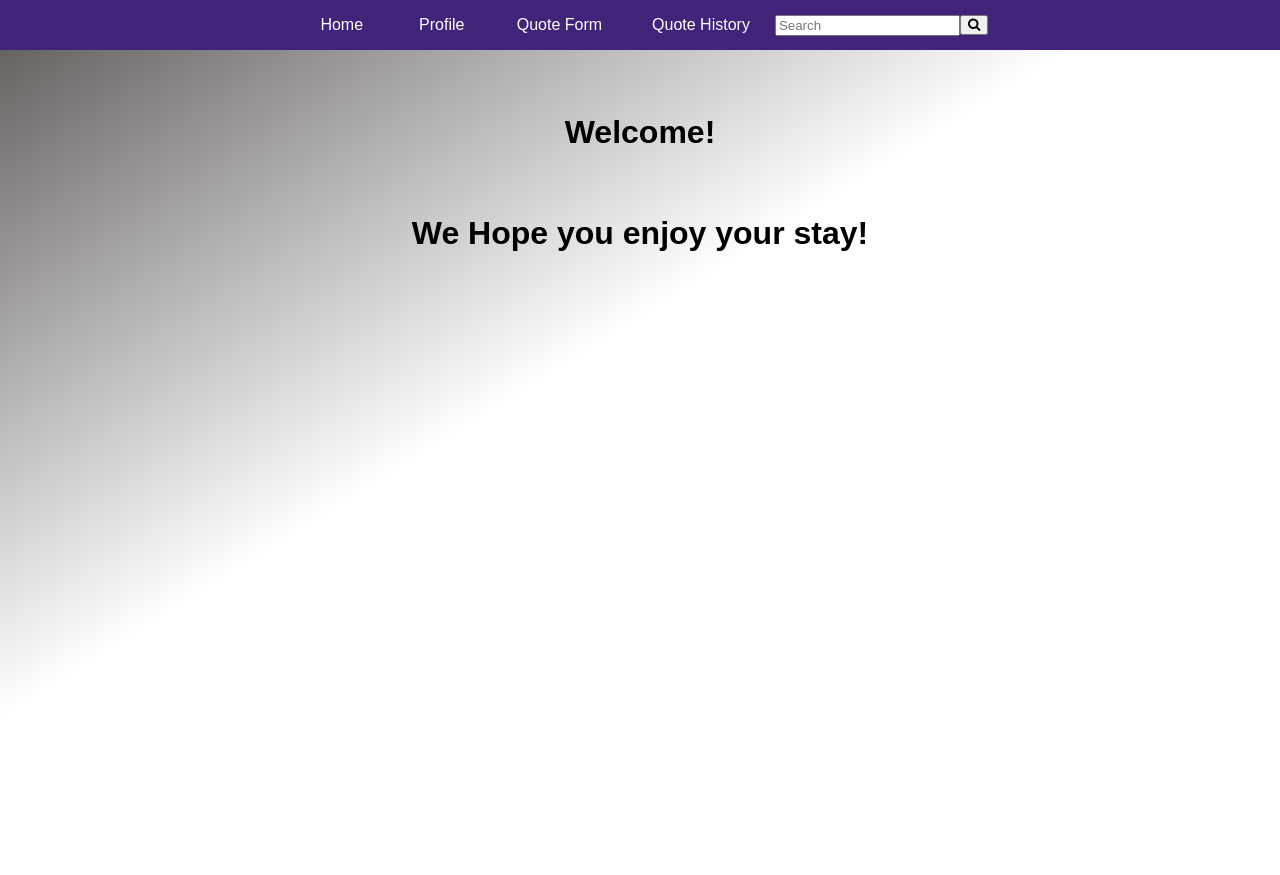
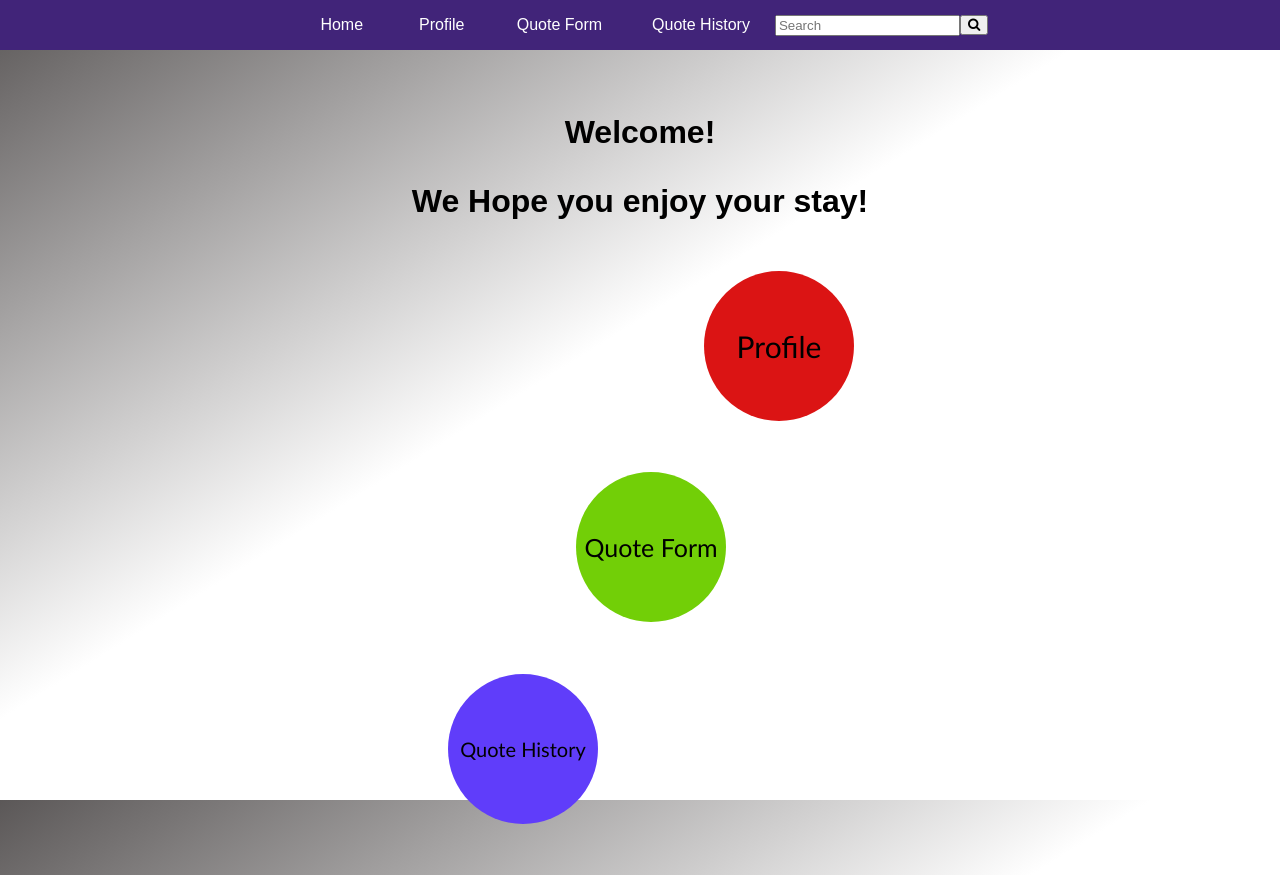
Before and after one commit to AridArab/COSC4353-Project, a React (Vite) app: page /Home in a window 1280 px wide. Before the commit the page ends 800 px from the top, so only its background shows below. Built offline with nearby package versions, Linux system fonts and the light colour scheme.

Commit message:
Created buttons on home page to access parts of the website

```diff
--- a/src/Home.jsx
+++ b/src/Home.jsx
@@ -1,7 +1,7 @@
 import NavBar from './NavBar.jsx';
 import HomeAnimationOne from './components/Home/HomeAnimationOne.jsx';
 import HomeAnimationTwo from './components/Home/HomeAnimationTwo.jsx';
-//import ButtonToPage from './components/Home/ButtonToPage.jsx'
+import ButtonToPage from './components/Home/ButtonToPage.jsx'
 
 
 function Home() {
@@ -11,6 +11,9 @@ function Home() {
             <NavBar/>
             <HomeAnimationOne/>
             <HomeAnimationTwo/>
+            <ButtonToPage buttonid="button-1" linkid="button-1" hyperlink="/Profile" text="Profile"/>
+            <ButtonToPage buttonid="button-2" linkid="button-2" hyperlink="/QuoteForm" text="Quote Form"/>
+            <ButtonToPage buttonid="button-3" linkid="button-3" hyperlink="/QuoteHistory" text="Quote History"/>
         </>
     );
 }
--- a/src/components/Home/ButtonToPage.jsx
+++ b/src/components/Home/ButtonToPage.jsx
@@ -3,8 +3,8 @@ import PropTypes from 'prop-types'
 function ButtonToPage(props) {
 
     return(
-        <div className="button-animation">
-            <a id={props.id} href={props.hyperlink}>{props.text}</a>
+        <div className="button-animation" id={props.buttonid}>
+            <a id={props.linkid} href={props.hyperlink}>{props.text}</a>
         </div>
     );
 
@@ -13,7 +13,8 @@ function ButtonToPage(props) {
 ButtonToPage.propTypes = {
     hyperlink: PropTypes.string,
     text: PropTypes.string,
-    id: PropTypes.string
+    buttonid: PropTypes.string,
+    linkid: PropTypes.string
 }
 
 
--- a/src/stylesheets/index.css
+++ b/src/stylesheets/index.css
@@ -228,8 +228,6 @@ select.profile-field{
   background-color: #7457ac;
 }
 
-/*------------------------------------------------------*/
-
 
 /* Home Page */
 
@@ -242,7 +240,7 @@ select.profile-field{
 }
 
 .home-animation-2 > h1 {
-  margin-top: 5%;
+  margin-top: 2.5%;
   animation: fade-in-2 0.8s ease-in forwards;
   animation-delay: 0.8s;
   position: relative;
@@ -253,22 +251,66 @@ select.profile-field{
 
 
 .button-animation {
-  height: 75px;
-  width: 75px;
-  background-color: hsl(0, 1%, 62%)
+  display: flex;
+  justify-content: center;
+  align-items: center;
+  position: relative;
+  height: 150px;
+  width: 150px;
+  border-radius: 100px;
+  background-color: white;
+  opacity: 0;
+}
+
+.button-animation#button-1 {
+  left: 55%;
+  margin-block: 4%;
+  background-color: hsl(0, 83%, 47%);
+  animation: button-fade 0.4s ease-in forwards;
+  animation-delay: 1.8s;
+}
+
+.button-animation#button-2 {
+  left: 45%;
+  margin-block: 4%;
+  background-color: hsl(88, 93%, 42%);
+  animation: button-fade 0.4s ease-in forwards;
+  animation-delay: 2.4s;
+}
+
+.button-animation#button-3 {
+  left: 35%;
+  margin-block: 4%;
+  background-color: hsl(251, 95%, 61%);
+  animation: button-fade 0.4s ease-in forwards;
+  animation-delay: 3.0s;
 }
 
 .button-animation > a#button-1 {
-  position: relative
-
+  margin: auto;
+  align-items: center;
+  text-decoration: solid;
+  color: black;
+  font-family: 'Gill Sans', 'Gill Sans MT', Calibri, 'Trebuchet MS', sans-serif;
+  font-size: 30px;
 }
 
 .button-animation > a#button-2 {
-  position: relative
+  margin: auto;
+  align-items: center;
+  text-decoration: solid;
+  color: black;
+  font-family: 'Gill Sans', 'Gill Sans MT', Calibri, 'Trebuchet MS', sans-serif;
+  font-size: 25px;
 }
 
 .button-animation > a#button-3 {
-  position: relative
+  margin: auto;
+  align-items: center;
+  text-decoration: solid;
+  color: black;
+  font-family: 'Gill Sans', 'Gill Sans MT', Calibri, 'Trebuchet MS', sans-serif;
+  font-size: 20px;
 }
 
 
@@ -300,6 +342,21 @@ select.profile-field{
   }
 }
 
+@keyframes button-fade {
+  from {
+    opacity: 0;
+    display: none;
+    top: 50px;
+  }
+
+  to {
+    opacity: 1;
+    display: flex;
+    top: 0px;
+  }
+}
+
+
 .foot {
   margin-block: 50px;
 }
```
